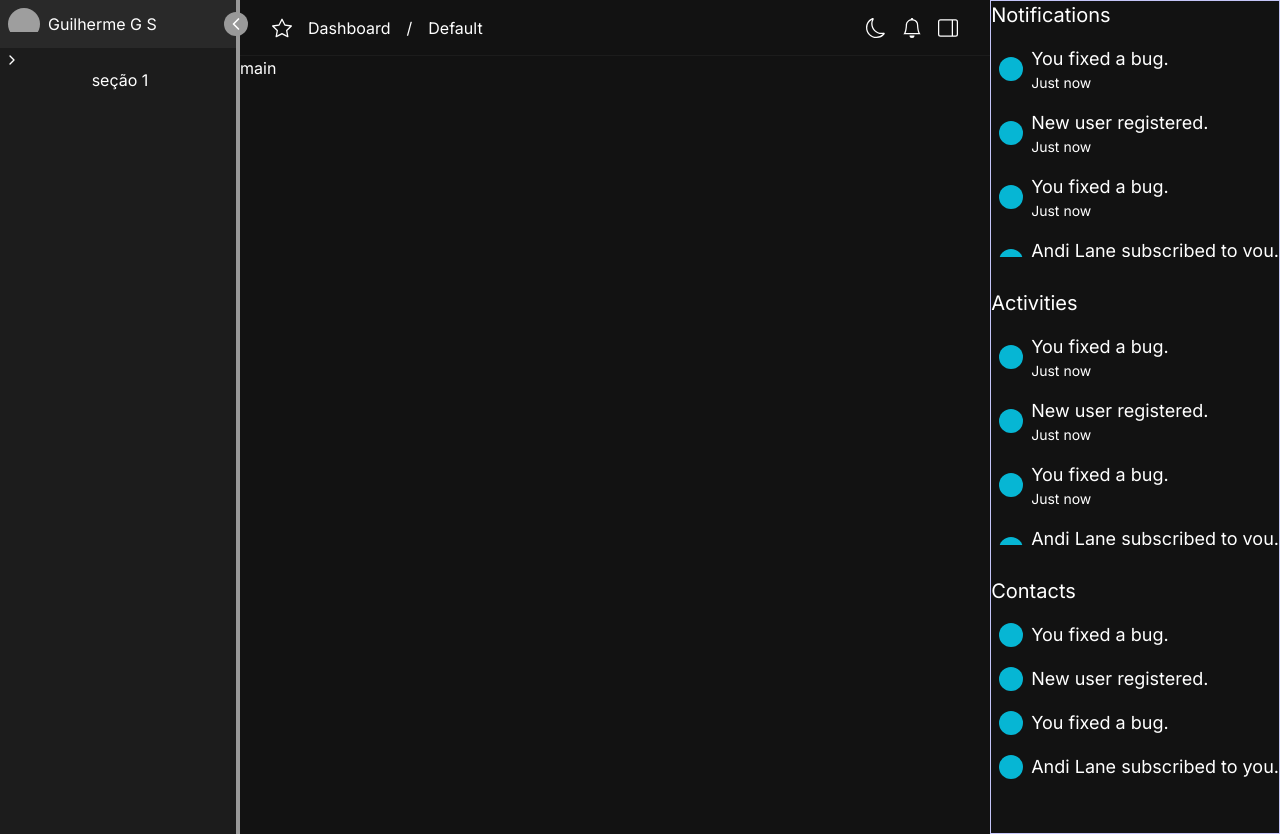
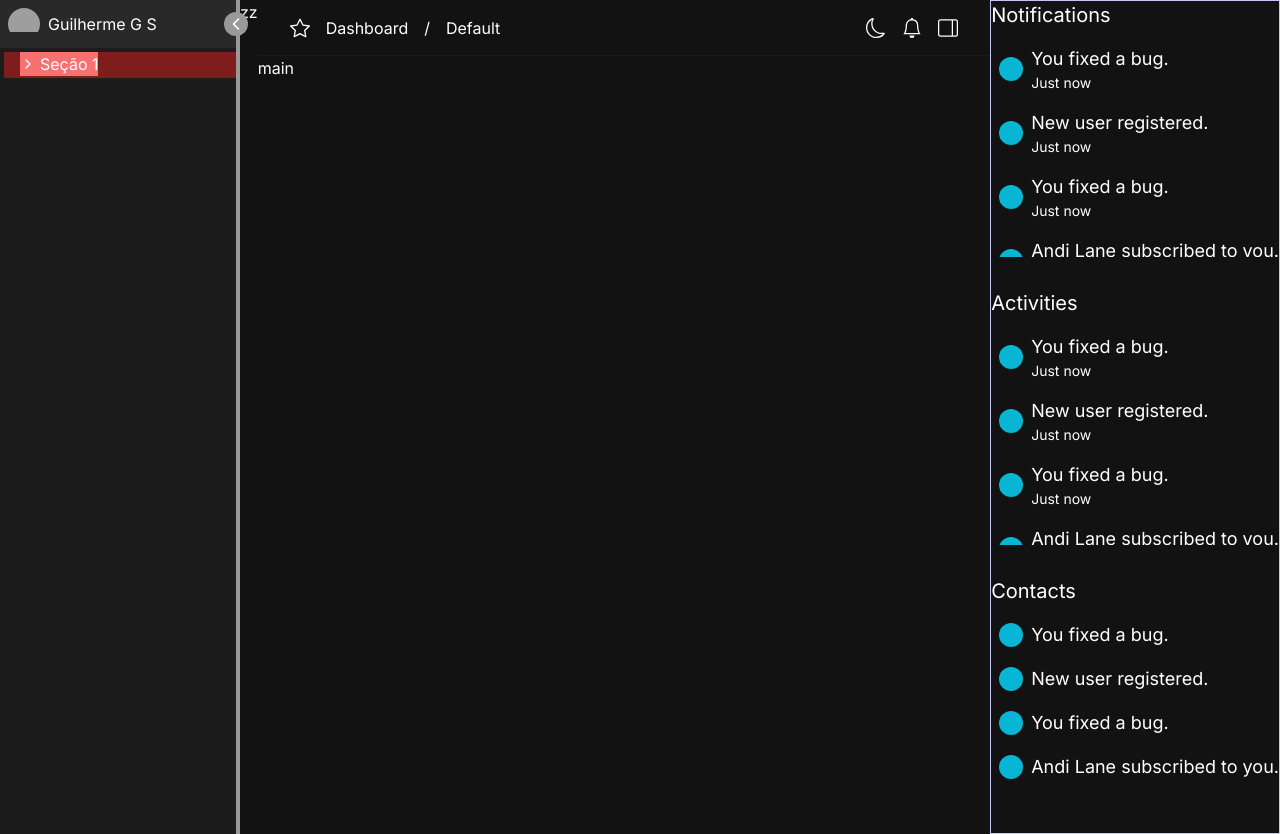
Before and after one commit to OnlyIZI/ecommerce-front, a Next.js app: page /admin/dashboard in a window 1280 px wide. Built offline with nearby package versions, Linux system fonts and the light colour scheme; grey boxes are pictures that could not be loaded.

Commit message:
feat: accordion component

```diff
--- a/src/app/admin/_components/asideMenu/index.tsx
+++ b/src/app/admin/_components/asideMenu/index.tsx
@@ -8,7 +8,12 @@ import { cn } from "@/lib/utils"
 // icons
 import { LuChevronLeft } from "react-icons/lu"
 import { UserAvatar } from "@/app/admin/_components/asideMenu/_components/userAvatar"
-import { Accordion } from "@/components/accordion"
+import {
+    AccordionContent,
+    AccordionItem,
+    AccordionRoot,
+    AccordionTrigger,
+} from "@/components/accordion"
 
 export const AsideMenu = () => {
     const isMobile = UseMediaQuery("(max-width: 768px")
@@ -54,9 +59,16 @@ export const AsideMenu = () => {
             <div className="absolute right-0 top-0 h-full w-0.5 bg-border group-hover/aside:w-1" />
             <UserAvatar />
             <section className="p-1">
-                <Accordion.Root>
-                    <Accordion.Item label="seção 1" />
-                </Accordion.Root>
+                <div className="bg-red-900 pl-4">
+                    <AccordionRoot>
+                        <AccordionTrigger>Seção 1</AccordionTrigger>
+                        <AccordionContent>
+                            <AccordionItem className="bg-green-400">
+                                esse é o item 1
+                            </AccordionItem>
+                        </AccordionContent>
+                    </AccordionRoot>
+                </div>
             </section>
         </aside>
     )
--- a/src/app/admin/layout.tsx
+++ b/src/app/admin/layout.tsx
@@ -2,6 +2,7 @@
 import { HeaderAdmin } from "@/app/admin/_components/header"
 import { AsideActivity } from "./_components/asideActivity"
 import { AsideMenu } from "@/app/admin/_components/asideMenu"
+import * as React from 'react'
 
 export default function AdminLayout({
     children,
@@ -10,10 +11,11 @@ export default function AdminLayout({
 }) {
     return (
         <div className="flex min-h-screen w-full overflow-hidden">
-            <AsideMenu />
+            <AsideMenu />zz
             <div className="flex grow flex-col">
                 <HeaderAdmin />
-                <main>{children}</main>
+                <main>{children}
+                </main>
             </div>
             <aside className="border border-primary-default">
                 <AsideActivity />
--- a/src/app/layout.tsx
+++ b/src/app/layout.tsx
@@ -18,7 +18,7 @@ export default function RootLayout({
   children: React.ReactNode
 }>) {
   return (
-    <html lang="pt-br">
+    <html lang="pt-br" suppressHydrationWarning>
       <body className={inter.className}>
         <Providers>{children}</Providers>
       </body>
--- a/src/components/accordion/accordionItem.tsx
+++ /dev/null
@@ -1,13 +0,0 @@
-import { HTMLAttributes } from "react"
-
-interface IAccordionItem extends HTMLAttributes<HTMLDivElement> {
-    label: string
-}
-
-export const AccordionItem = ({ label, ...props }: IAccordionItem) => {
-    return (
-        <div className="flex items-center justify-center" {...props}>
-            {label}
-        </div>
-    )
-}
--- a/src/components/accordion/accordionRoot.tsx
+++ /dev/null
@@ -1,20 +0,0 @@
-import { LuChevronRight } from "react-icons/lu"
-
-interface IAccordion {
-    children?: React.ReactNode
-    icon?: React.ReactNode
-    label?: string
-}
-
-export const AccordionRoot = ({ children, label, icon }: IAccordion) => {
-    return (
-        <div className="flex w-full flex-col">
-            <div className="flex items-center gap-1">
-                <LuChevronRight className="h-4 w-4" />
-                {icon}
-                <h3>{label}</h3>
-            </div>
-            <div>{children}</div>
-        </div>
-    )
-}
--- a/src/components/accordion/index.ts
+++ /dev/null
@@ -1,7 +0,0 @@
-import { AccordionItem } from "@/components/accordion/accordionItem"
-import { AccordionRoot } from "@/components/accordion/accordionRoot"
-
-export const Accordion = {
-    Root: AccordionRoot,
-    Item: AccordionItem,
-}
--- /dev/null
+++ b/src/components/accordion/index.tsx
@@ -0,0 +1,143 @@
+import * as React from "react"
+
+// Icons
+import { LuChevronRight } from "react-icons/lu"
+
+// help
+import { cva, type VariantProps } from "class-variance-authority"
+import { cn } from "@/lib/utils"
+import { Slot } from "@radix-ui/react-slot"
+
+// Contexts
+interface AccordionContextProps {
+    isOpen: boolean
+    handleState: () => void
+}
+
+const AccordionContext = React.createContext<AccordionContextProps>({
+    isOpen: false,
+    handleState() {},
+})
+
+const AccordionProvider = ({ children }: { children: React.ReactNode }) => {
+    const [isOpen, setIsOpen] = React.useState<boolean>(false)
+
+    const handleState = () => {
+        setIsOpen(!isOpen)
+    }
+
+    return (
+        <AccordionContext.Provider value={{ isOpen, handleState }}>
+            {children}
+        </AccordionContext.Provider>
+    )
+}
+
+// ____________________ Root ____________________
+const RootProps = cva("", {
+    variants: {
+        variant: {
+            default: "",
+        },
+    },
+    defaultVariants: {
+        variant: "default",
+    },
+})
+
+interface AccordionRootProps
+    extends React.HTMLAttributes<HTMLButtonElement>,
+        VariantProps<typeof RootProps> {
+    children?: React.ReactNode
+}
+
+const AccordionRoot = React.forwardRef<HTMLButtonElement, AccordionRootProps>(
+    ({ children, className, variant, ...props }, ref) => {
+        return (
+            <AccordionProvider>
+                <button ref={ref} className={cn({ variant })} {...props}>
+                    {children}
+                </button>
+            </AccordionProvider>
+        )
+    }
+)
+
+// ____________________ Trigger ____________________
+
+const triggerVariants = cva("flex items-center gap-1", {
+    variants: {
+        variant: {
+            default: "bg-red-400 hover:bg-red-600",
+        },
+    },
+    defaultVariants: {
+        variant: "default",
+    },
+})
+
+interface AccordionTriggerProps
+    extends React.HTMLAttributes<HTMLDivElement>,
+        VariantProps<typeof triggerVariants> {
+    asChild?: boolean
+}
+
+const AccordionTrigger = React.forwardRef<
+    HTMLDivElement,
+    AccordionTriggerProps
+>(({ className, asChild, variant, ...props }, ref) => {
+    const Comp = asChild ? Slot : "div"
+    const { handleState, isOpen } = React.useContext(AccordionContext)
+
+    return (
+        <div onClick={handleState} className={cn(triggerVariants({ variant }))}>
+            <LuChevronRight className="h-4 w-4" />
+            <Comp ref={ref} className={cn(className)} {...props}></Comp>
+        </div>
+    )
+})
+
+AccordionTrigger.displayName = "AccordionTrigger"
+
+// ____________________ Content ____________________
+
+interface AccordionContentProps extends React.HTMLAttributes<HTMLDivElement> {
+    children?: React.ReactNode
+}
+
+const AccordionContent = React.forwardRef<
+    HTMLDivElement,
+    AccordionContentProps
+>(({ className, children, ...props }, ref) => {
+    const { isOpen } = React.useContext(AccordionContext)
+
+    return (
+        isOpen && (
+            <div ref={ref} className={cn(className)} {...props}>
+                {children}
+            </div>
+        )
+    )
+})
+
+AccordionContent.displayName = "AccordionContent"
+
+// ____________________ Item ____________________
+
+interface ItemProps extends React.HTMLAttributes<HTMLElement> {
+    asChild?: boolean
+}
+const AccordionItem = React.forwardRef<HTMLDivElement, ItemProps>(
+    ({ className, asChild, ...props }, ref) => {
+        const Comp = asChild ? Slot : "div"
+
+        return (
+            <Comp ref={ref} className={cn(className)} {...props} />
+
+        )
+    }
+)
+
+AccordionItem.displayName = "AccordionItem"
+
+export { AccordionRoot, AccordionTrigger, AccordionContent, AccordionItem }
```
Also changed, not shown: 1 other file (tests, documents, lock files or other folders).
